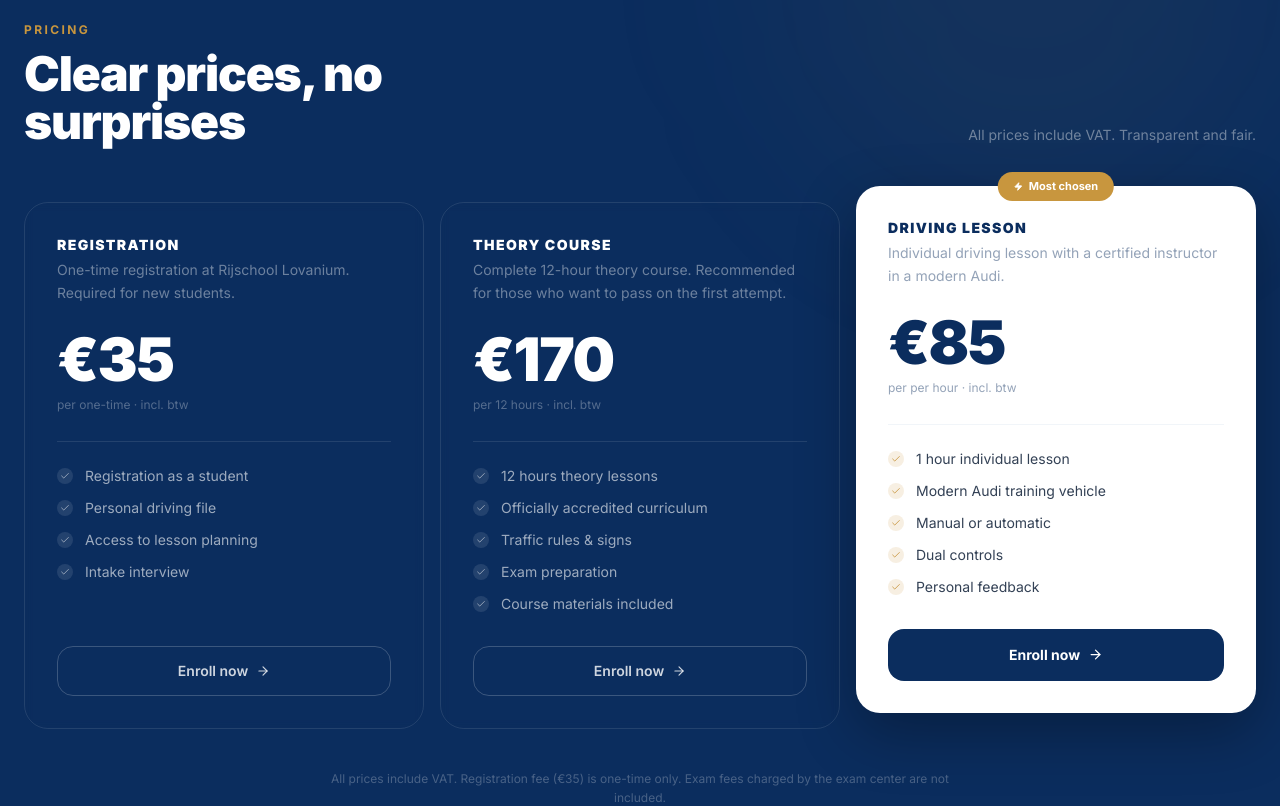
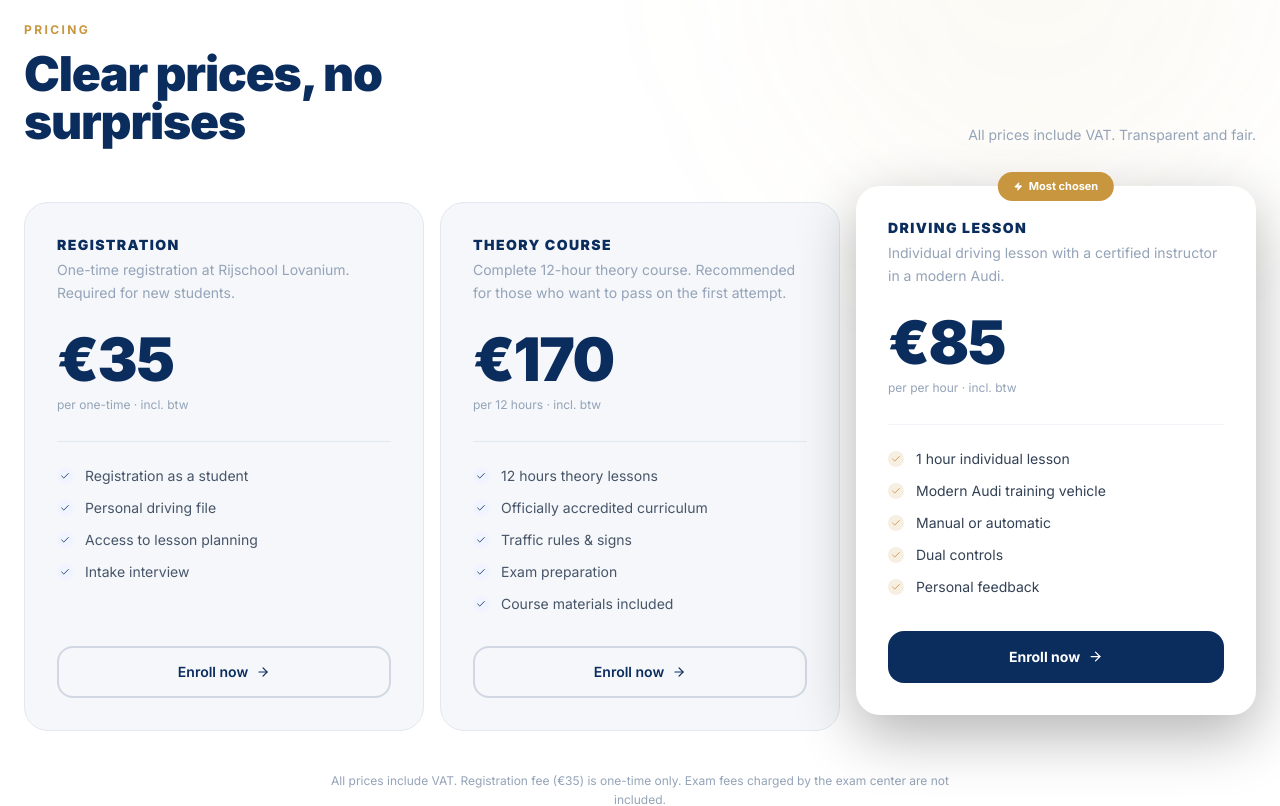
Before and after one commit to Kretu1995/rijschool-lovanium, a Next.js app: page /en in a window 1280 px wide. Shown: the part 6460-7266 px from the top of the page. Built offline with nearby package versions, Linux system fonts and the light colour scheme.

Commit message:
Pricing: white background, surface side cards, navy text

```diff
--- a/components/sections/Pricing.tsx
+++ b/components/sections/Pricing.tsx
@@ -23,10 +23,10 @@ export default function Pricing() {
     document.getElementById('booking')?.scrollIntoView({ behavior: 'smooth' });
 
   return (
-    <section id="pricing" className="section-padding bg-navy relative overflow-hidden">
+    <section id="pricing" className="section-padding bg-white relative overflow-hidden">
 
       {/* Background decoration */}
-      <div className="absolute top-0 left-0 right-0 h-px bg-gradient-to-r from-transparent via-white/10 to-transparent" />
+      <div className="absolute top-0 left-0 right-0 h-px bg-gradient-to-r from-transparent via-surface-border to-transparent" />
       <div className="absolute -top-40 right-0 w-[500px] h-[500px] rounded-full bg-gold/5 blur-[100px] pointer-events-none" />
 
       <div className="container-wide relative z-10">
@@ -35,9 +35,9 @@ export default function Pricing() {
         <div className="flex flex-col md:flex-row md:items-end justify-between gap-6 mb-14">
           <div>
             <p className="text-xs font-bold tracking-[0.2em] uppercase text-gold mb-3">{t('eyebrow')}</p>
-            <h2 className="text-4xl md:text-5xl font-black tracking-tight leading-tight text-white max-w-sm">{t('headline')}</h2>
+            <h2 className="text-4xl md:text-5xl font-black tracking-tight leading-tight text-navy max-w-sm">{t('headline')}</h2>
           </div>
-          <p className="text-white/40 text-sm max-w-xs leading-relaxed">{t('subtitle')}</p>
+          <p className="text-slate-400 text-sm max-w-xs leading-relaxed">{t('subtitle')}</p>
         </div>
 
         {/* Cards */}
@@ -82,30 +82,30 @@ export default function Pricing() {
                 </div>
               </div>
             ) : (
-              /* Regular glass cards */
-              <div key={i} className="bg-white/6 backdrop-blur-sm border border-white/10 rounded-3xl p-8 flex flex-col hover:bg-white/10 hover:border-white/20 transition-all duration-300">
+              /* Regular cards */
+              <div key={i} className="bg-surface border border-surface-border rounded-3xl p-8 flex flex-col hover:border-navy/20 hover:shadow-card-hover transition-all duration-300">
                 <div className="mb-6">
-                  <p className="text-white font-black text-sm uppercase tracking-widest mb-1">{plan.name}</p>
-                  <p className="text-white/40 text-sm leading-relaxed">{plan.description}</p>
+                  <p className="text-navy font-black text-sm uppercase tracking-widest mb-1">{plan.name}</p>
+                  <p className="text-slate-400 text-sm leading-relaxed">{plan.description}</p>
                 </div>
                 <div className="flex items-end gap-2 mb-2">
-                  <span className="text-6xl font-black text-white tracking-tight">€{plan.price}</span>
+                  <span className="text-6xl font-black text-navy tracking-tight">€{plan.price}</span>
                 </div>
-                <p className="text-white/30 text-xs mb-7">per {plan.unit} · incl. btw</p>
-                <div className="h-px bg-white/10 mb-6" />
+                <p className="text-slate-400 text-xs mb-7">per {plan.unit} · incl. btw</p>
+                <div className="h-px bg-surface-border mb-6" />
                 <ul className="space-y-3 flex-1 mb-8">
                   {plan.features.map((f, j) => (
                     <li key={j} className="flex items-center gap-3 text-sm">
-                      <div className="w-4 h-4 rounded-full bg-white/10 flex items-center justify-center flex-shrink-0">
-                        <Check size={10} className="text-white/60" />
+                      <div className="w-4 h-4 rounded-full bg-navy-50 flex items-center justify-center flex-shrink-0">
+                        <Check size={10} className="text-navy" />
                       </div>
-                      <span className="text-white/60">{f}</span>
+                      <span className="text-slate-600">{f}</span>
                     </li>
                   ))}
                 </ul>
                 <button
                   onClick={scrollToBooking}
-                  className="w-full py-3.5 rounded-2xl border border-white/20 text-white/80 font-semibold text-sm flex items-center justify-center gap-2 group hover:bg-white/10 hover:border-white/30 hover:text-white transition-all duration-200"
+                  className="w-full py-3.5 rounded-2xl border-2 border-navy/15 text-navy font-semibold text-sm flex items-center justify-center gap-2 group hover:bg-navy hover:text-white hover:border-navy transition-all duration-200"
                 >
                   {t('cta')}
                   <ArrowRight size={14} className="group-hover:translate-x-0.5 transition-transform" />
@@ -116,7 +116,7 @@ export default function Pricing() {
         </div>
 
         {/* Note */}
-        <p className="text-white/25 text-xs text-center max-w-2xl mx-auto mt-10 leading-relaxed">
+        <p className="text-slate-400 text-xs text-center max-w-2xl mx-auto mt-10 leading-relaxed">
           {t('note')}
         </p>
       </div>
```
